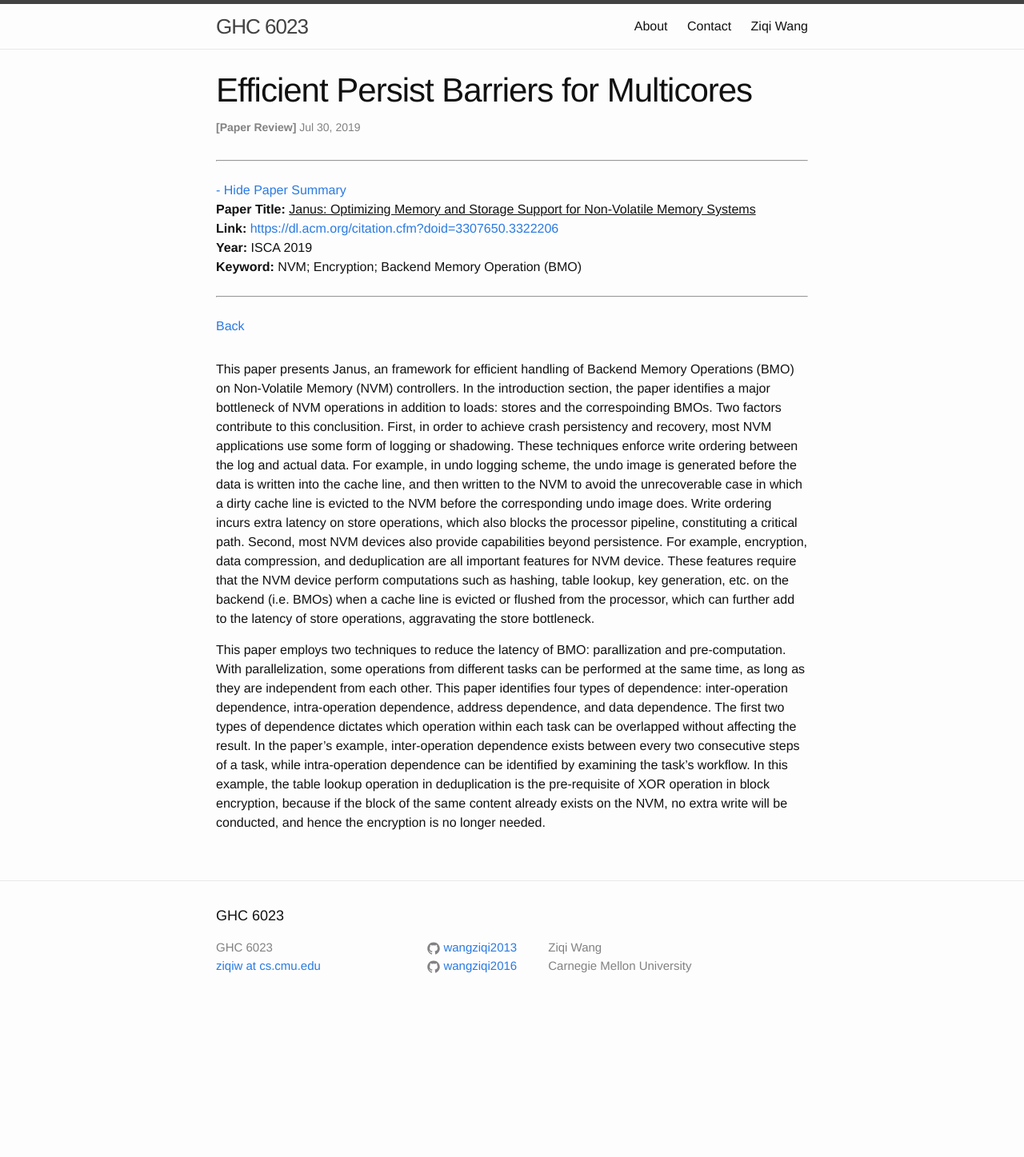
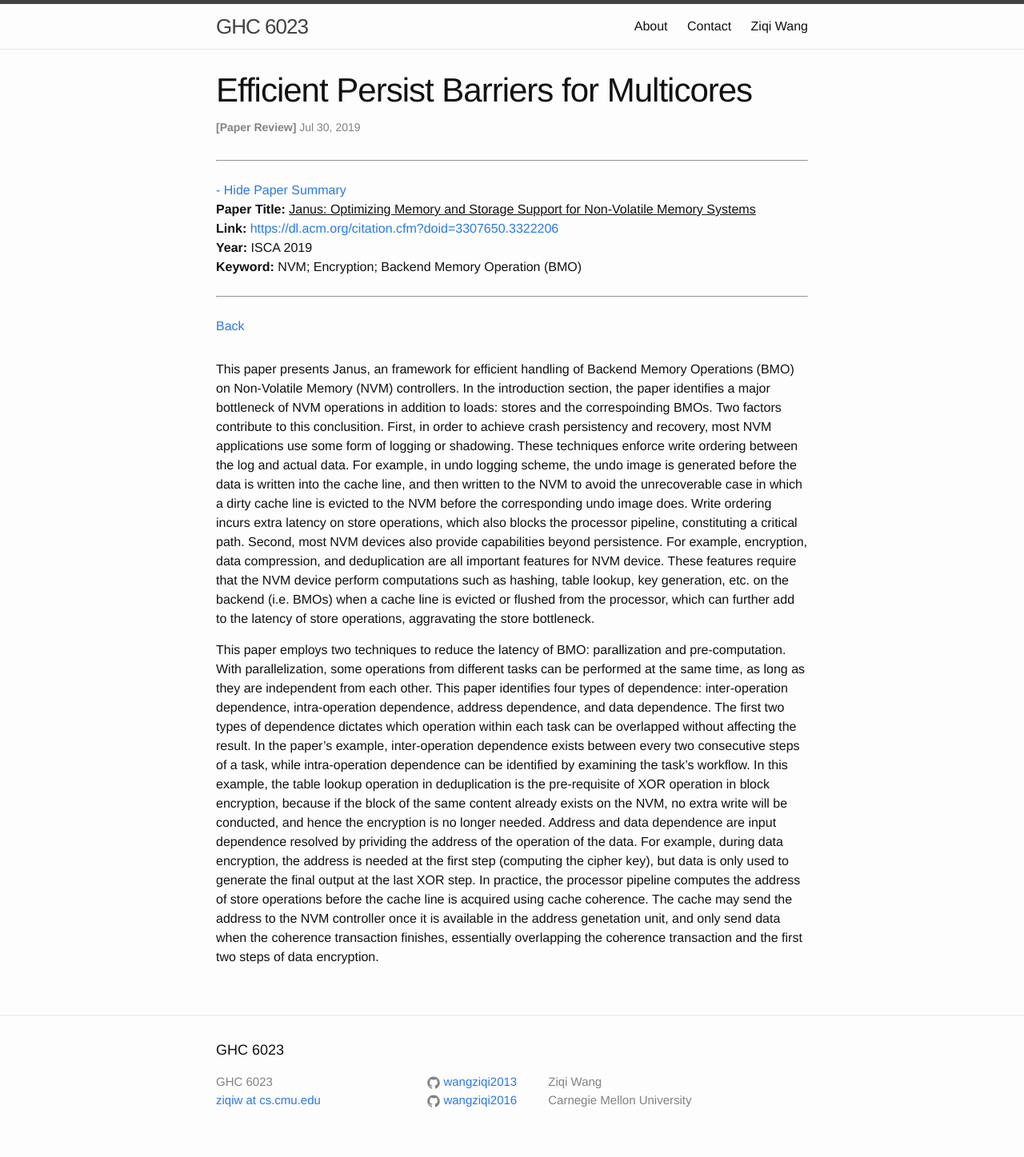
Before and after one commit to wangziqi2013/wangziqi2013.github.io, a Jekyll site: the page built from _posts/2019-07-29-janus.markdown, in a window 1280 px wide. Shown: the whole page at 80% size. Built offline with Jekyll 4.4.1, drawn with Linux system fonts in a browser that asks for light colours; before the commit the page ends 1279 px from its top, so only the background shows below that.

Commit message:
Adding input dependence

```diff
--- a/_posts/2019-07-29-janus.markdown
+++ b/_posts/2019-07-29-janus.markdown
@@ -34,3 +34,9 @@ affecting the result. In the paper's example, inter-operation dependence exists
 a task, while intra-operation dependence can be identified by examining the task's workflow. In this example, the table
 lookup operation in deduplication is the pre-requisite of XOR operation in block encryption, because if the block of the
 same content already exists on the NVM, no extra write will be conducted, and hence the encryption is no longer needed.
+Address and data dependence are input dependence resolved by prividing the address of the operation of the data. For example,
+during data encryption, the address is needed at the first step (computing the cipher key), but data is only used to
+generate the final output at the last XOR step. In practice, the processor pipeline computes the address of store operations
+before the cache line is acquired using cache coherence. The cache may send the address to the NVM controller once it is
+available in the address genetation unit, and only send data when the coherence transaction finishes, essentially overlapping
+the coherence transaction and the first two steps of data encryption.
```
